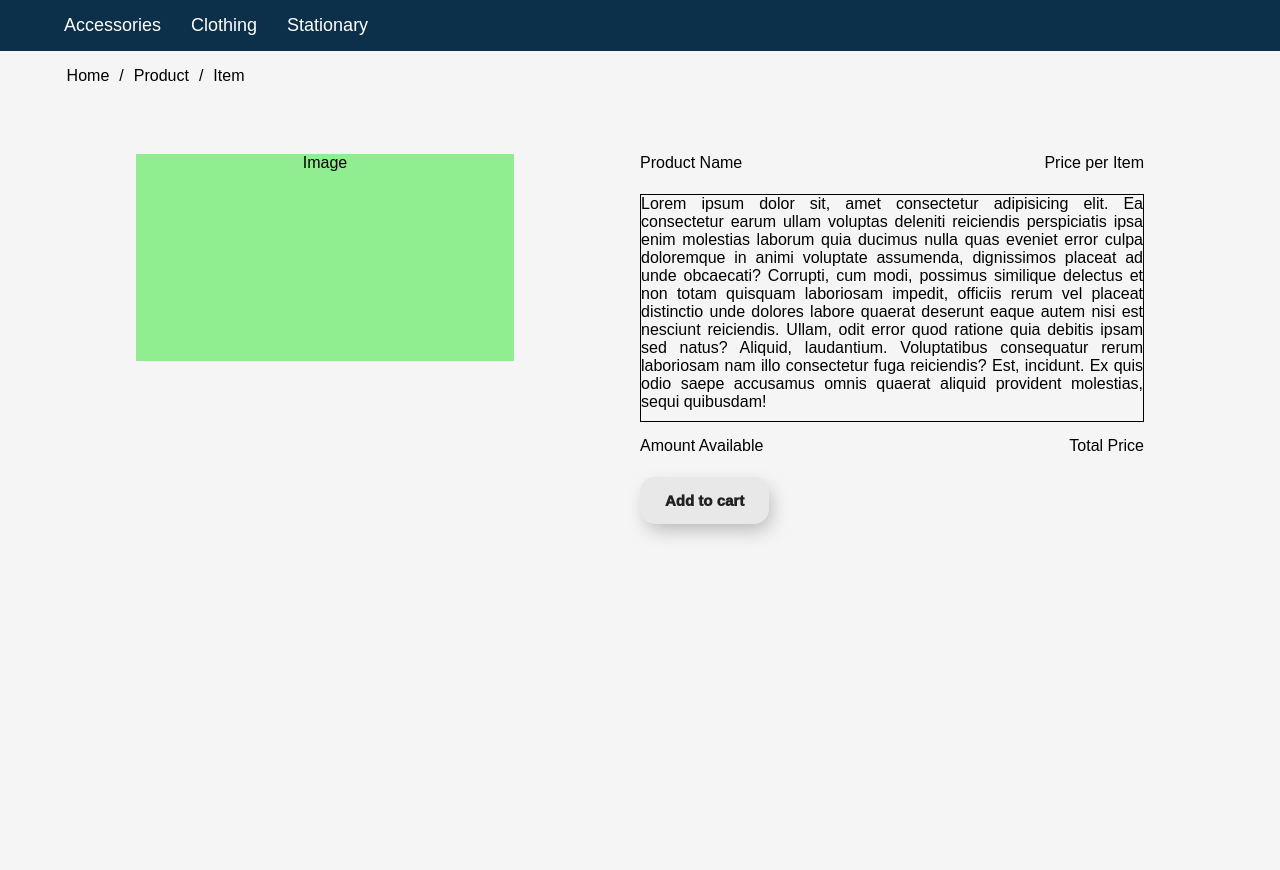
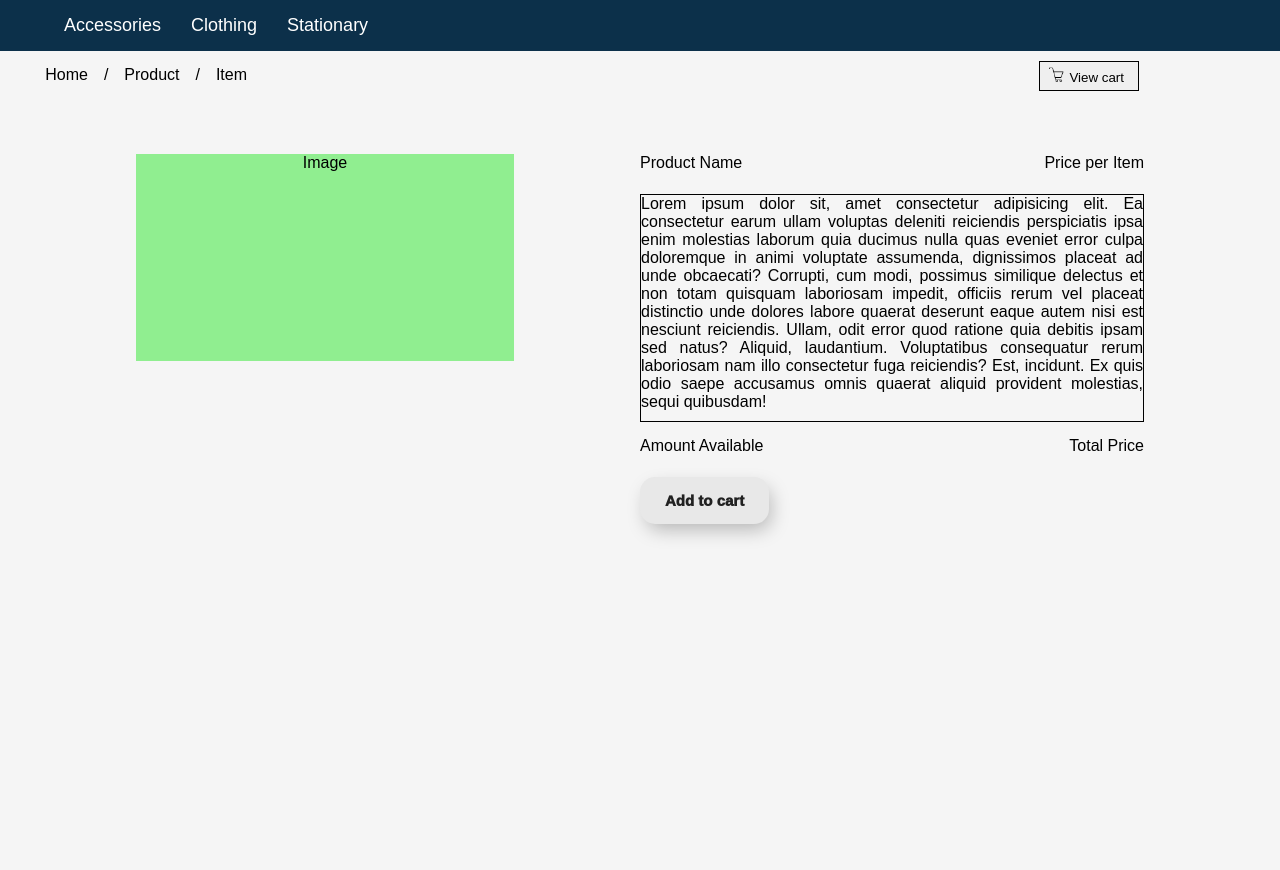
Before and after one commit to ProlexicGT/Apu-Store, a PHP site: page /product-preview.html in a window 1280 px wide. Shown: the part 133-1003 px from the top of the page. Run offline with PHP 8.4, Linux system fonts and the light colour scheme.

Commit message:
added view cart button

```diff
--- a/product-preview.html
+++ b/product-preview.html
@@ -28,6 +28,7 @@
 			</ul>
 		</div>
 		<div class="content" id="container">
+			<div class="product-page-nav-view-cart">
 				<div class="product-page-nav" id="container">
 					<ul>
 						<a href="index.html"><li>Home</li></a>
@@ -36,6 +37,10 @@
 						<li>/</li>
 						<a href=""><li>Item</li></a>
 					</ul>
+				</div>
+				<div class="view-cart">
+					<button><img src="/img/cart.png" alt="cart" id="cart-logo" /><span>View cart</span></button>
+				</div>
 			</div>
 			<div class="item-preview" id="container">
 				<div class="item">
--- a/style.css
+++ b/style.css
@@ -102,7 +102,7 @@
 }
 
 .top-nav-bar a {
-	/* background-color: white; */
+	/* background-color: black; */
 	margin-right: 5px;
 	font-size: large;
 	text-decoration: none;
@@ -381,23 +381,34 @@
 
 .product-page-nav {
 	height: 30px;
+	width: 70%;
 }
 
 .product-page-nav ul {
 	list-style: none;
 	display: flex;
 	position: absolute;
-	top: 20%;
+	top: 1%;
 	left: 3.7%;
 }
 
 .product-page-nav ul li {
-	margin-left: 10px;
+	padding: 5px 8px;
 }
 
 .product-page-nav ul a {
 	text-decoration: none;
 	color: black;
+}
+
+.product-page-nav ul a li {
+	transition: 250ms;
+}
+
+.product-page-nav ul a li:hover {
+	background-color: rgb(214, 217, 218);
+	border: none;
+	border-radius: 3px;
 }
 
 .item-list-preview {
@@ -492,6 +503,7 @@
 }
 
 .add-to-cart-btn {
+	cursor: pointer;
 	padding: 15px 25px;
 	border: unset;
 	border-radius: 15px;
@@ -530,3 +542,32 @@
 .add-to-cart-btn:hover::before {
 	width: 100%;
 }
+
+.product-page-nav-view-cart {
+	display: flex;
+}
+
+.view-cart {
+	display: flex;
+	width: 50%;
+	height: 50%;
+}
+
+.view-cart button {
+	width: 100px;
+	height: 30px;
+	border: 1px solid black;
+	right: 11%;
+	position: absolute;
+	cursor: pointer;
+}
+
+#cart-logo {
+	height: 15px;
+}
+
+.view-cart span {
+	text-wrap: nowrap;
+	padding: 5px;
+	right: 100%;
+}
```
Also changed, not shown: product-page-1.html (+9 -3 lines), img/cart.png (added). Lines whose indentation alone changed are shown as unchanged.
